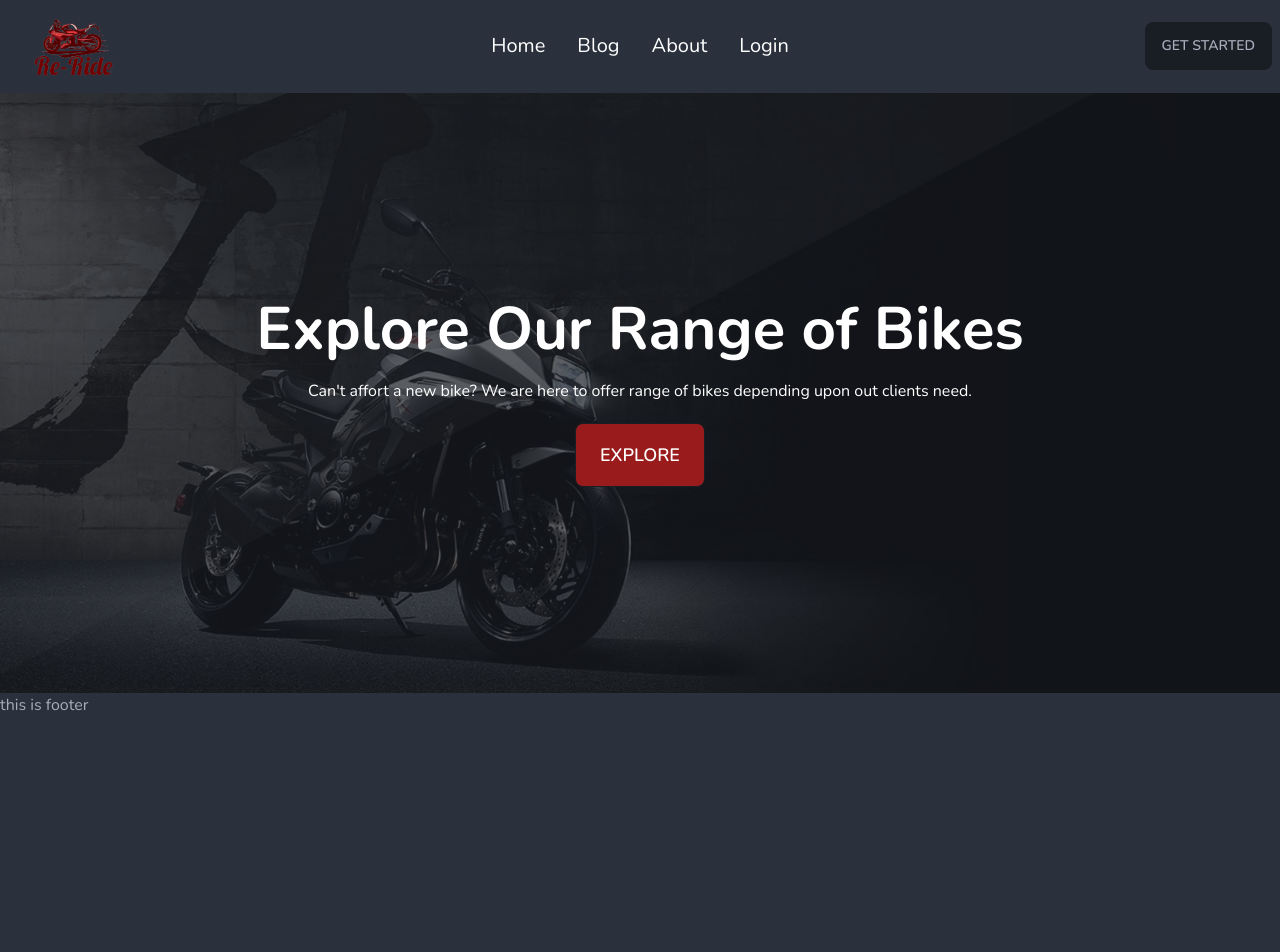
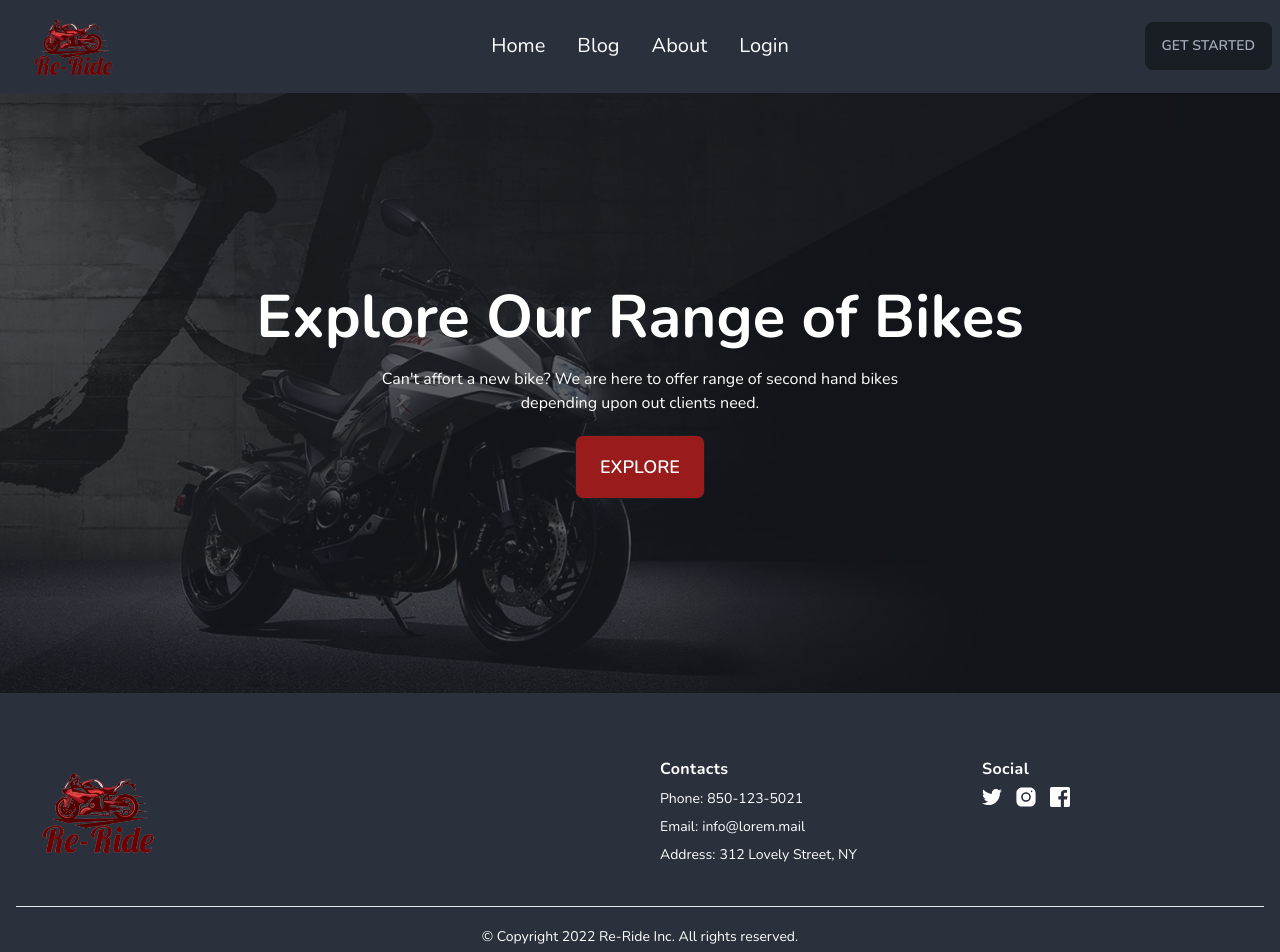
Before and after one commit to Ashiq121914/ReRide, a React (Create React App) app: page / in a window 1280 px wide. Shown: the top 952 px of the page. Before the commit the page ends 800 px from the top, so only its background shows below. Built offline with nearby package versions, Linux system fonts and the light colour scheme.

Commit message:
footer added

```diff
--- a/src/Pages/Home/Banner/Banner.js
+++ b/src/Pages/Home/Banner/Banner.js
@@ -13,9 +13,9 @@
           <h1 className="mb-5 text-6xl font-bold text-white ">
             Explore Our Range of Bikes
           </h1>
-          <p className="mb-5 text-md text-white">
-            Can't affort a new bike? We are here to offer range of bikes
-            depending upon out clients need.
+          <p className="mb-5  text-white w-3/4 mx-auto">
+            Can't affort a new bike? We are here to offer range of second hand
+            bikes depending upon out clients need.
           </p>
           <button className="btn bg-red-800 text-white btn-lg">Explore</button>
         </div>
--- a/src/Pages/Shared/Footer/Footer.js
+++ b/src/Pages/Shared/Footer/Footer.js
@@ -1,7 +1,107 @@
 import React from "react";
+import logo from "../../../assets/logo.png";
 
 const Footer = () => {
-  return <div>this is footer</div>;
+  return (
+    <div className="px-4 pt-16 mx-auto">
+      <div className="grid gap-10 row-gap-6 mb-8 sm:grid-cols-2 lg:grid-cols-4 ">
+        <div className="sm:col-span-2  sm:text-center lg:text-left">
+          <a href="/" title="Company" className="inline-flex items-center">
+            <img src={logo} alt="" className="w-40" />
+          </a>
+        </div>
+        <div className="space-y-2 text-sm sm:justify-center">
+          <p className="text-base font-bold tracking-wide text-white">
+            Contacts
+          </p>
+          <div className="flex">
+            <p className="mr-1 text-white">Phone:</p>
+            <a
+              href="tel:850-123-5021"
+              aria-label="Our phone"
+              title="Our phone"
+              className="transition-colors text-white"
+            >
+              850-123-5021
+            </a>
+          </div>
+          <div className="flex">
+            <p className="mr-1 text-white">Email:</p>
+            <a
+              href="mailto:info@lorem.mail"
+              aria-label="Our email"
+              title="Our email"
+              className="transition-colors duration-300 text-deep-purple-accent-400 hover:text-deep-purple-800 text-white"
+            >
+              info@lorem.mail
+            </a>
+          </div>
+          <div className="flex">
+            <p className="mr-1 text-white">Address:</p>
+            <a
+              href="https://www.google.com/maps"
+              target="_blank"
+              rel="noopener noreferrer"
+              aria-label="Our address"
+              title="Our address"
+              className="transition-colors duration-300 text-deep-purple-accent-400 hover:text-deep-purple-800 text-white"
+            >
+              312 Lovely Street, NY
+            </a>
+          </div>
+        </div>
+        <div>
+          <span className="text-base font-bold tracking-wide text-white">
+            Social
+          </span>
+          <div className="flex items-center mt-1 space-x-3">
+            <a
+              href="/"
+              className="text-gray-500 transition-colors duration-300 hover:text-deep-purple-accent-400"
+            >
+              <svg
+                viewBox="0 0 24 24"
+                fill="currentColor"
+                className="h-5 text-white"
+              >
+                <path d="M24,4.6c-0.9,0.4-1.8,0.7-2.8,0.8c1-0.6,1.8-1.6,2.2-2.7c-1,0.6-2,1-3.1,1.2c-0.9-1-2.2-1.6-3.6-1.6 c-2.7,0-4.9,2.2-4.9,4.9c0,0.4,0,0.8,0.1,1.1C7.7,8.1,4.1,6.1,1.7,3.1C1.2,3.9,1,4.7,1,5.6c0,1.7,0.9,3.2,2.2,4.1 C2.4,9.7,1.6,9.5,1,9.1c0,0,0,0,0,0.1c0,2.4,1.7,4.4,3.9,4.8c-0.4,0.1-0.8,0.2-1.3,0.2c-0.3,0-0.6,0-0.9-0.1c0.6,2,2.4,3.4,4.6,3.4 c-1.7,1.3-3.8,2.1-6.1,2.1c-0.4,0-0.8,0-1.2-0.1c2.2,1.4,4.8,2.2,7.5,2.2c9.1,0,14-7.5,14-14c0-0.2,0-0.4,0-0.6 C22.5,6.4,23.3,5.5,24,4.6z" />
+              </svg>
+            </a>
+            <a
+              href="/"
+              className="text-gray-500 transition-colors duration-300 hover:text-deep-purple-accent-400"
+            >
+              <svg
+                viewBox="0 0 30 30"
+                fill="currentColor"
+                className="h-6 text-white"
+              >
+                <circle cx="15" cy="15" r="4" />
+                <path d="M19.999,3h-10C6.14,3,3,6.141,3,10.001v10C3,23.86,6.141,27,10.001,27h10C23.86,27,27,23.859,27,19.999v-10   C27,6.14,23.859,3,19.999,3z M15,21c-3.309,0-6-2.691-6-6s2.691-6,6-6s6,2.691,6,6S18.309,21,15,21z M22,9c-0.552,0-1-0.448-1-1   c0-0.552,0.448-1,1-1s1,0.448,1,1C23,8.552,22.552,9,22,9z" />
+              </svg>
+            </a>
+            <a
+              href="/"
+              className="text-gray-500 transition-colors duration-300 hover:text-deep-purple-accent-400"
+            >
+              <svg
+                viewBox="0 0 24 24"
+                fill="currentColor"
+                className="h-5 text-white"
+              >
+                <path d="M22,0H2C0.895,0,0,0.895,0,2v20c0,1.105,0.895,2,2,2h11v-9h-3v-4h3V8.413c0-3.1,1.893-4.788,4.659-4.788 c1.325,0,2.463,0.099,2.795,0.143v3.24l-1.918,0.001c-1.504,0-1.795,0.715-1.795,1.763V11h4.44l-1,4h-3.44v9H22c1.105,0,2-0.895,2-2 V2C24,0.895,23.105,0,22,0z" />
+              </svg>
+            </a>
+          </div>
+        </div>
+      </div>
+      <div className=" pt-5 pb-10 border-t lg:flex-row">
+        <p className="text-sm text-white text-center">
+          © Copyright 2022 Re-Ride Inc. All rights reserved.
+        </p>
+      </div>
+    </div>
+  );
 };
 
 export default Footer;
```
